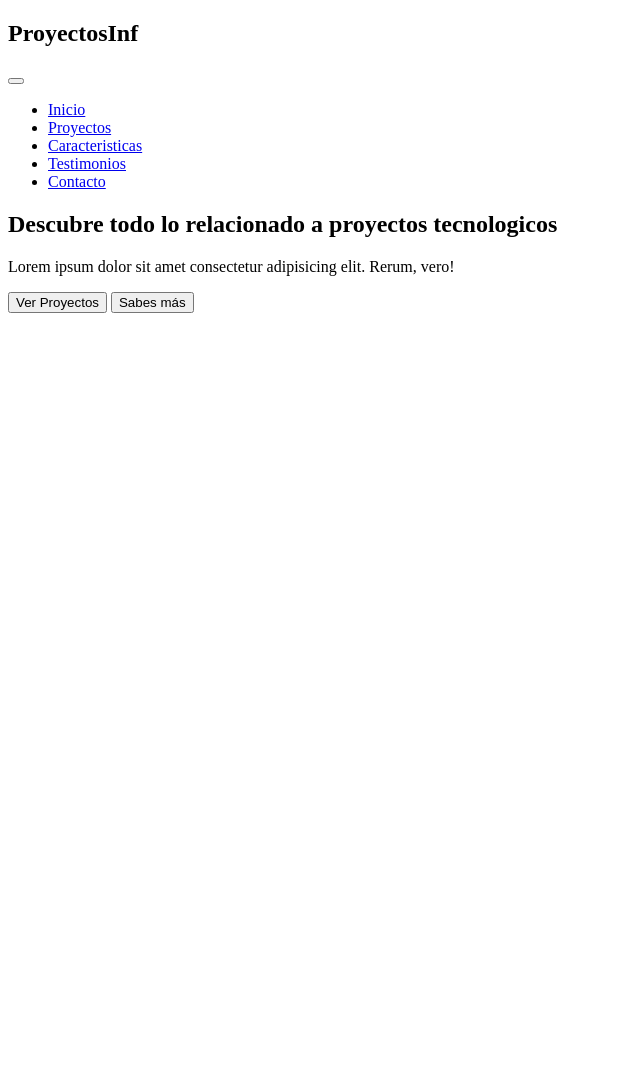
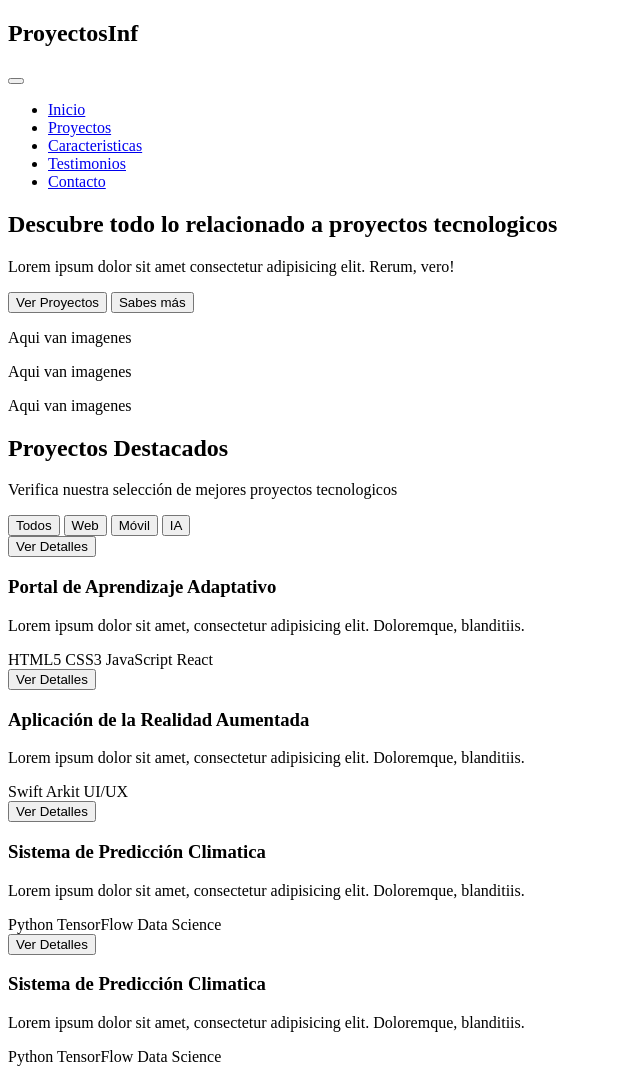
Before and after one commit to jorgemar0324/Proyecto_web_1, a plain HTML site: page index.html in a window 1280 px wide. Shown: the whole page, without its empty margins (0-640 px from the left). Before the commit the page ends 800 px from the top, so only its background shows below. Drawn offline with Linux system fonts and the light colour scheme.

Commit message:
add proyectos

```diff
--- a/index.html
+++ b/index.html
@@ -1,15 +1,18 @@
 <!DOCTYPE html>
 <html lang="en">
+
 <head>
     <meta charset="UTF-8">
     <meta name="viewport" content="width=device-width, initial-scale=1.0">
     <title>Proyectos Informáticos</title>
 </head>
+
 <body>
     <header id="main-header">
         <nav id="main-nav">
             <div class="logo">
                 <h1>Proyectos<span>Inf</span></h1>
+            </div>
             <button id="menu-toggle"></button>
             <ul class="nav-list">
                 <li><a href="#" class="active">Inicio</a></li>
@@ -19,9 +22,10 @@
                 <li><a href="#">Contacto</a></li>
 
             </ul>
-            </div>
+
         </nav>
     </header>
+
     <section id="hero">
         <div class="hero-content">
             <h2 class="animate-title">Descubre todo lo relacionado a proyectos tecnologicos</h2>
@@ -30,8 +34,105 @@
                 <button class="btn primary-btn">Ver Proyectos</button>
                 <button class="btn secondary-btn">Sabes más</button>
             </div>
+        </div>
+        <div class="hero-image">
+            <p>Aqui van imagenes</p>
+            <p>Aqui van imagenes</p>
+            <p>Aqui van imagenes</p>
+        </div>
+    </section>
+
+    <section id="projects">
+        <div class="section-header">
+            <h2>Proyectos Destacados</h2>
+            <p>Verifica nuestra selección de mejores proyectos tecnologicos</p>
+        </div>
+        <div class="filter-tabs">
+            <button class="filter-btn active">Todos</button>
+            <button class="filter-btn">Web</button>
+            <button class="filter-btn">Móvil</button>
+            <button class="filter-btn">IA</button>
+        </div>
+        <div class="projects-grid">
+           <!-- proyecto 1 -->
+           <article class="project-card">
+            <div class="project-image">
+                <div class="placeholder-img"></div>
+                <div class="project-overlay">
+                    <button class="view-btn">Ver Detalles</button>
+                </div>
+            </div>
+            <div class="project-into">
+                <h3>Portal de Aprendizaje Adaptativo</h3>
+                <p>Lorem ipsum dolor sit amet, consectetur adipisicing elit. Doloremque, blanditiis.</p>
+                <div class="project-tags">
+                    <span>HTML5</span>
+                    <span>CSS3</span>
+                    <span>JavaScript</span>
+                    <span>React</span>
+                </div>
+            </div>
+           </article>
+
+            <!-- proyecto 2 -->
+           <article class="project-card">
+            <div class="project-image">
+                <div class="placeholder-img"></div>
+                <div class="project-overlay">
+                    <button class="view-btn">Ver Detalles</button>
+                </div>
+            </div>
+            <div class="project-into">
+                <h3>Aplicación de la Realidad Aumentada</h3>
+                <p>Lorem ipsum dolor sit amet, consectetur adipisicing elit. Doloremque, blanditiis.</p>
+                <div class="project-tags">
+                    <span>Swift</span>
+                    <span>Arkit</span>
+                    <span>UI/UX</span>
+                </div>
+            </div>
+           </article>
+
+            <!-- proyecto 3 -->
+           <article class="project-card">
+            <div class="project-image">
+                <div class="placeholder-img"></div>
+                <div class="project-overlay">
+                    <button class="view-btn">Ver Detalles</button>
+                </div>
+            </div>
+            <div class="project-into">
+                <h3>Sistema de Predicción Climatica</h3>
+                <p>Lorem ipsum dolor sit amet, consectetur adipisicing elit. Doloremque, blanditiis.</p>
+                <div class="project-tags">
+                    <span>Python</span>
+                    <span>TensorFlow</span>
+                    <span>Data Science</span>
+                </div>
+            </div>
+           </article>
+
+            <!-- proyecto 4 -->
+           <article class="project-card">
+            <div class="project-image">
+                <div class="placeholder-img"></div>
+                <div class="project-overlay">
+                    <button class="view-btn">Ver Detalles</button>
+                </div>
+            </div>
+            <div class="project-into">
+                <h3>Sistema de Predicción Climatica</h3>
+                <p>Lorem ipsum dolor sit amet, consectetur adipisicing elit. Doloremque, blanditiis.</p>
+                <div class="project-tags">
+                    <span>Python</span>
+                    <span>TensorFlow</span>
+                    <span>Data Science</span>
+                </div>
+            </div>
+           </article>
 
         </div>
     </section>
 </body>
+
 </html>
```
Lines whose indentation alone changed are shown as unchanged.
